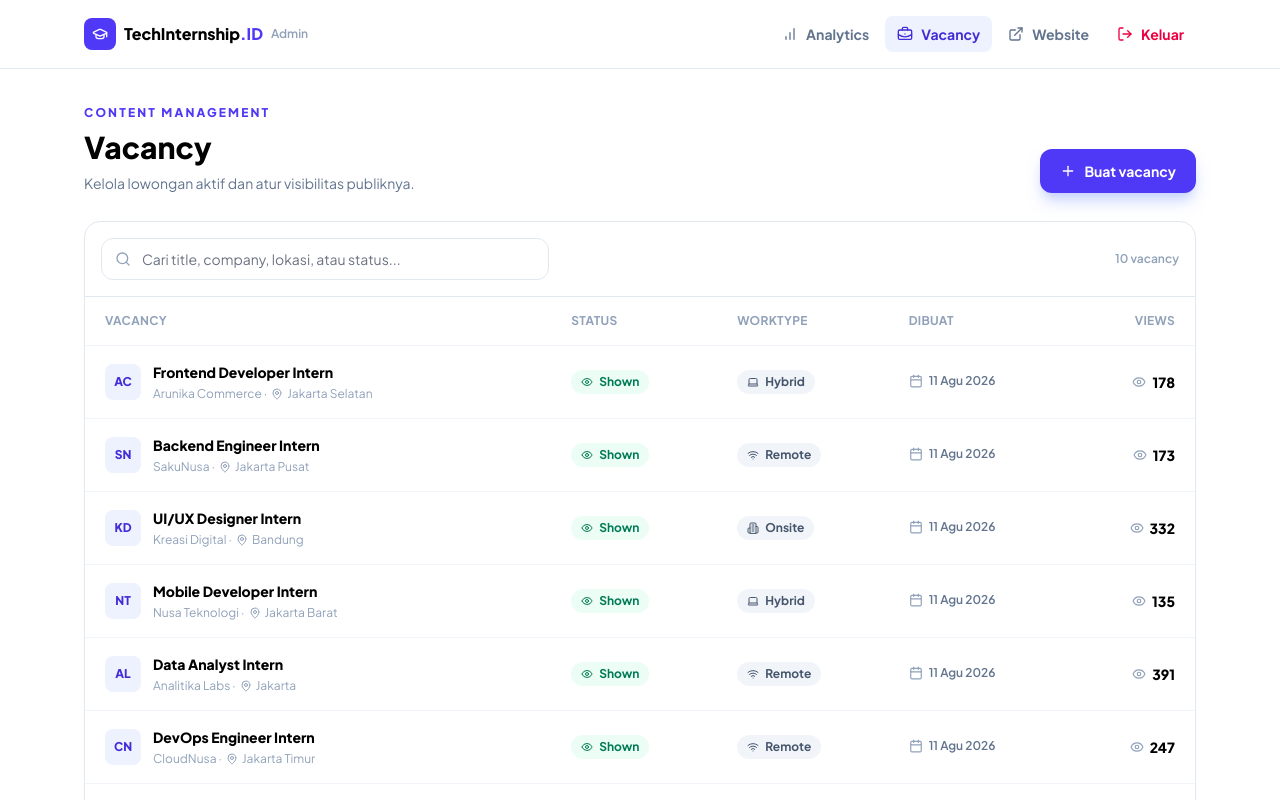
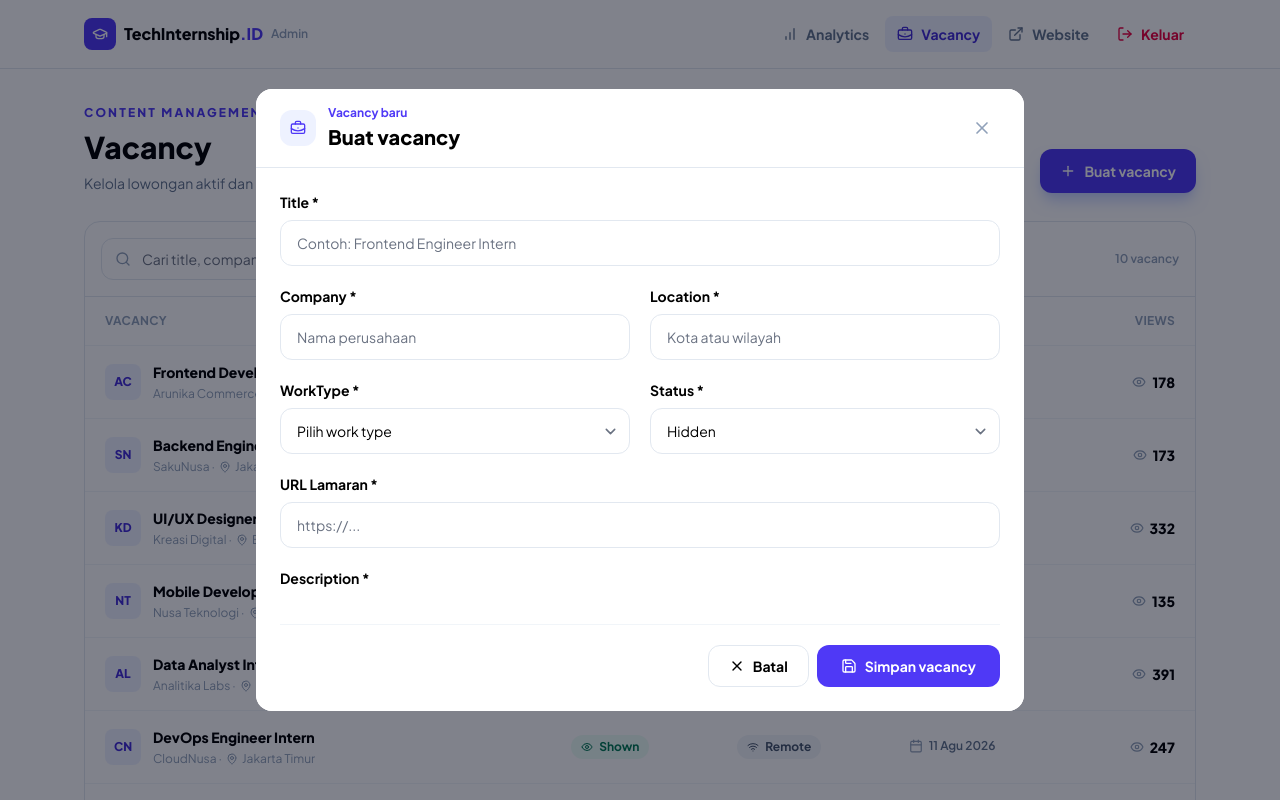
Before and after one commit to FadhilR12/tech-internship-id-sveltekit, a SvelteKit app: page /admin/vacancy in a window 1280 px wide. Both pictures are taken after a click on the button "Buat vacancy". Shown: the top 800 px of the page. Built offline with nearby package versions, Linux system fonts and the light colour scheme.

Commit message:
add modal button pop up

```diff
--- a/src/routes/admin/vacancy/+page.svelte
+++ b/src/routes/admin/vacancy/+page.svelte
@@ -14,7 +14,9 @@
 		Calendar,
 		Wifi,
 		Building2,
-		SearchX
+		SearchX,
+		X,
+		Save
 	} from '@lucide/svelte';
 	import { matches } from '$lib';
 	let { data } = $props();
@@ -46,6 +48,16 @@
 	let filteredVacancies = $derived(
 		data.vacancies.filter((vacancy) => matches(vacancy, debouncedSearch.value))
 	);
+
+	let vacancyModal;
+
+	function openVacancyModal() {
+		if (vacancyModal) vacancyModal.showModal();
+	}
+
+	function closeVacancyModal() {
+		if (vacancyModal) vacancyModal.close();
+	}
 </script>
 
 <header class="border-b border-slate-200 bg-white">
@@ -94,7 +106,7 @@
 		<!-- TODO(JS): Hubungkan pemicu ini ke dialog #vacancy-modal. -->
 		<button
 			type="button"
-			data-dialog-open="vacancy-modal"
+			onclick={openVacancyModal}
 			class="inline-flex items-center justify-center gap-2 rounded-xl bg-indigo-600 px-5 py-3 text-sm font-bold text-white shadow-lg shadow-indigo-200 hover:bg-indigo-700"
 			><Plus class="h-4 w-4" aria-hidden="true"></Plus>Buat vacancy</button
 		>
@@ -207,3 +219,103 @@
 		</div>
 	</div>
 </main>
+<!-- TODO(JS): Pertahankan dialog ini; implementasikan showModal(), close(), submit, validasi, dan feedback penyimpanan. -->
+<dialog
+	id="vacancy-modal"
+	bind:this={vacancyModal}
+	class="m-auto w-[calc(100%-2rem)] max-w-3xl rounded-2xl p-0 backdrop:bg-slate-950/50"
+>
+	<div class="max-h-[90vh] overflow-y-auto">
+		<div
+			class="sticky top-0 z-10 flex items-center justify-between border-b border-slate-200 bg-white px-6 py-4"
+		>
+			<div class="flex items-center gap-3">
+				<span class="grid h-9 w-9 place-items-center rounded-xl bg-indigo-50 text-indigo-600"
+					><BriefcaseBusiness class="h-4 w-4" aria-hidden="true"></BriefcaseBusiness></span
+				>
+				<div>
+					<p class="text-xs font-bold text-indigo-600">Vacancy baru</p>
+					<h2 class="mt-0.5 text-xl font-extrabold">Buat vacancy</h2>
+				</div>
+			</div>
+			<button
+				type="button"
+				onclick={closeVacancyModal}
+				aria-label="Tutup modal"
+				class="rounded-lg p-2 text-slate-400 hover:bg-slate-100"
+				><X class="h-5 w-5" aria-hidden="true"></X></button
+			>
+		</div>
+		<form class="bg-white p-6" novalidate>
+			<div class="grid gap-5 sm:grid-cols-2">
+				<label class="sm:col-span-2"
+					><span class="mb-2 block text-sm font-bold">Title *</span><input
+						required
+						placeholder="Contoh: Frontend Engineer Intern"
+						class="focus-ring w-full rounded-xl border border-slate-200 px-4 py-3 text-sm"
+					/></label
+				>
+				<label
+					><span class="mb-2 block text-sm font-bold">Company *</span><input
+						required
+						placeholder="Nama perusahaan"
+						class="focus-ring w-full rounded-xl border border-slate-200 px-4 py-3 text-sm"
+					/></label
+				>
+				<label
+					><span class="mb-2 block text-sm font-bold">Location *</span><input
+						required
+						placeholder="Kota atau wilayah"
+						class="focus-ring w-full rounded-xl border border-slate-200 px-4 py-3 text-sm"
+					/></label
+				>
+				<label
+					><span class="mb-2 block text-sm font-bold">WorkType *</span><span class="relative block"
+						><select
+							required
+							class="custom-select focus-ring w-full rounded-xl border border-slate-200 bg-white px-4 py-3 text-sm"
+							><option value="">Pilih work type</option><option>Onsite</option><option
+								>Hybrid</option
+							><option>Remote</option></select
+						></span
+					></label
+				>
+				<label
+					><span class="mb-2 block text-sm font-bold">Status *</span><span class="relative block"
+						><select
+							required
+							class="custom-select focus-ring w-full rounded-xl border border-slate-200 bg-white px-4 py-3 text-sm"
+							><option>Hidden</option><option>Shown</option></select
+						></span
+					></label
+				>
+				<label class="sm:col-span-2"
+					><span class="mb-2 block text-sm font-bold">URL Lamaran *</span><input
+						type="url"
+						required
+						placeholder="https://..."
+						class="focus-ring w-full rounded-xl border border-slate-200 px-4 py-3 text-sm"
+					/></label
+				>
+				<div class="sm:col-span-2">
+					<label class="mb-2 block text-sm font-bold">Description *</label>
+					<div data-quill-editor aria-label="Description vacancy"></div>
+				</div>
+			</div>
+			<div class="mt-7 border-t border-slate-100 pt-5">
+				<div class="flex flex-col-reverse justify-end gap-2 sm:flex-row">
+					<button
+						type="button"
+						onclick={closeVacancyModal}
+						class="inline-flex cursor-pointer items-center justify-center gap-2 rounded-xl border border-slate-200 px-5 py-2.5 text-sm font-bold"
+						><X class="h-4 w-4" aria-hidden="true"></X>Batal</button
+					><button
+						type="button"
+						class="inline-flex cursor-pointer items-center justify-center gap-2 rounded-xl bg-indigo-600 px-6 py-2.5 text-sm font-bold text-white"
+						><Save class="h-4 w-4" aria-hidden="true"></Save>Simpan vacancy</button
+					>
+				</div>
+			</div>
+		</form>
+	</div>
+</dialog>
--- a/src/routes/admin/vacancy/[id]/+page.svelte
+++ b/src/routes/admin/vacancy/[id]/+page.svelte
@@ -17,13 +17,35 @@
 		Eye,
 		CalendarDays,
 		BarChart3,
-		EyeOff
+		EyeOff,
+		Archive,
+		X,
+		Save
 	} from '@lucide/svelte';
 	import { passedDays, sanitizeHtml } from '$lib';
 	let { data } = $props();
 	let safeDescription = $state('');
 
-	console.log(data.vacancy)
+	let editModal;
+	let deleteModal;
+
+	function openEditModal() {
+		if (editModal) editModal.showModal();
+	}
+
+	function closeEditModal() {
+		if (editModal) editModal.close();
+	}
+
+	function openDeleteModal() {
+		if (deleteModal) deleteModal.showModal();
+	}
+
+	function closeDeleteModal() {
+		if (deleteModal) deleteModal.close();
+	}
+
+	console.log(data.vacancy);
 	onMount(async () => {
 		safeDescription = await sanitizeHtml(data.vacancy.descHtml);
 	});
@@ -87,12 +109,12 @@
 				><ExternalLink class="h-4 w-4" aria-hidden="true"></ExternalLink>Lihat publik</a
 			><button
 				type="button"
-				data-dialog-open="vacancy-modal"
+				onclick={openEditModal}
 				class="inline-flex items-center gap-2 rounded-xl bg-indigo-600 px-3.5 py-2.5 text-xs font-bold text-white"
 				><Pencil class="h-4 w-4" aria-hidden="true"></Pencil>Edit</button
 			><button
 				type="button"
-				data-dialog-open="delete-dialog"
+				onclick={openDeleteModal}
 				class="inline-flex items-center gap-2 rounded-xl px-3.5 py-2.5 text-xs font-bold text-rose-600"
 				><Trash2 class="h-4 w-4" aria-hidden="true"></Trash2>Hapus</button
 			>
@@ -141,14 +163,12 @@
 				<Link class="h-3.5 w-3.5" aria-hidden="true"></Link>URL Lamaran
 			</p>
 			<a
-				href="{data.vacancy.applyUrl}"
+				href={data.vacancy.applyUrl}
 				target="_blank"
 				rel="noopener noreferrer"
 				class="mt-2 inline-flex items-center gap-2 text-sm font-bold break-all text-indigo-600 hover:underline"
-				>{data.vacancy.applyUrl} <ExternalLink
-					class="h-4 w-4 shrink-0"
-					aria-hidden="true"
-				></ExternalLink></a
+				>{data.vacancy.applyUrl}
+				<ExternalLink class="h-4 w-4 shrink-0" aria-hidden="true"></ExternalLink></a
 			>
 		</div>
 	</section>
@@ -215,3 +235,136 @@
 		</div>
 	</section>
 </main>
+
+<!-- TODO(JS): Pertahankan kedua dialog berikut; hubungkan tombol aksi ke showModal(), close(), dan operasi backend. -->
+<dialog
+	id="delete-dialog"
+	bind:this={deleteModal}
+	class="m-auto w-[calc(100%-2rem)] max-w-md rounded-2xl p-0 backdrop:bg-slate-950/50"
+>
+	<form class="p-6">
+		<span class="grid h-10 w-10 place-items-center rounded-xl bg-rose-50 text-rose-600"
+			><Archive class="h-5 w-5" aria-hidden="true"></Archive></span
+		>
+		<h2 class="mt-4 text-lg font-extrabold">Hapus vacancy?</h2>
+		<p class="mt-2 text-sm leading-6 text-slate-500">
+			Vacancy akan dipindahkan ke arsip. Informasi dan seluruh data views tetap tersimpan, tetapi
+			tidak dapat diubah lagi.
+		</p>
+		<div class="mt-6 flex justify-end gap-2">
+			<button
+				type="button"
+				onclick={closeDeleteModal}
+				class="rounded-xl border cursor-pointer border-slate-200 px-4 py-2.5 text-sm font-bold">Batal</button
+			><button
+				type="submit"
+				value="confirm"
+				class="inline-flex items-center cursor-pointer gap-2 rounded-xl bg-rose-600 px-4 py-2.5 text-sm font-bold text-white"
+				><Archive class="h-4 w-4" aria-hidden="true"></Archive>Hapus</button
+			>
+		</div>
+	</form>
+</dialog>
+
+<dialog
+	id="vacancy-modal"
+	bind:this={editModal}
+	class="m-auto w-[calc(100%-2rem)] max-w-3xl rounded-2xl p-0 backdrop:bg-slate-950/50"
+>
+	<div class="max-h-[90vh] overflow-y-auto">
+		<div
+			class="sticky top-0 z-10 flex items-center justify-between border-b border-slate-200 bg-white px-6 py-4"
+		>
+			<div class="flex items-center gap-3">
+				<span class="grid h-9 w-9 place-items-center rounded-xl bg-indigo-50 text-indigo-600"
+					><BriefcaseBusiness class="h-4 w-4" aria-hidden="true"></BriefcaseBusiness></span
+				>
+				<div>
+					<p class="text-xs font-bold text-indigo-600">Edit vacancy</p>
+					<h2 class="mt-0.5 text-xl font-extrabold">Perbarui vacancy</h2>
+				</div>
+			</div>
+			<button
+				type="button"
+				onclick={closeEditModal}
+				aria-label="Tutup modal"
+				class="rounded-lg p-2 text-slate-400 hover:bg-slate-100"
+				><X class="h-5 w-5" aria-hidden="true"></X></button
+			>
+		</div>
+		<form class="bg-white p-6" novalidate>
+			<div class="grid gap-5 sm:grid-cols-2">
+				<label class="sm:col-span-2"
+					><span class="mb-2 block text-sm font-bold">Title *</span><input
+						required
+						value="Frontend Engineer Intern"
+						class="focus-ring w-full rounded-xl border border-slate-200 px-4 py-3 text-sm"
+					/></label
+				>
+				<label
+					><span class="mb-2 block text-sm font-bold">Company *</span><input
+						required
+						value="Arunika Commerce"
+						class="focus-ring w-full rounded-xl border border-slate-200 px-4 py-3 text-sm"
+					/></label
+				>
+				<label
+					><span class="mb-2 block text-sm font-bold">Location *</span><input
+						required
+						value="Jakarta Selatan"
+						class="focus-ring w-full rounded-xl border border-slate-200 px-4 py-3 text-sm"
+					/></label
+				>
+				<label
+					><span class="mb-2 block text-sm font-bold">WorkType *</span><span class="relative block"
+						><select
+							class="custom-select focus-ring w-full rounded-xl border border-slate-200 bg-white px-4 py-3 text-sm"
+							><option>Onsite</option><option selected>Hybrid</option><option>Remote</option
+							></select
+						></span
+					></label
+				>
+				<label
+					><span class="mb-2 block text-sm font-bold">Status *</span><span class="relative block"
+						><select
+							class="custom-select focus-ring w-full rounded-xl border border-slate-200 bg-white px-4 py-3 text-sm"
+							><option>Hidden</option><option selected>Shown</option></select
+						></span
+					></label
+				>
+				<label class="sm:col-span-2"
+					><span class="mb-2 block text-sm font-bold">URL Lamaran *</span><input
+						type="url"
+						required
+						value="https://example.com/careers/frontend-intern"
+						class="focus-ring w-full rounded-xl border border-slate-200 px-4 py-3 text-sm"
+					/></label
+				>
+				<div class="sm:col-span-2">
+					<label class="mb-2 block text-sm font-bold">Description *</label>
+					<div data-quill-editor>
+						<h2>Tentang role ini</h2>
+						<p>
+							Arunika Commerce membantu brand lokal mengelola katalog, pesanan, dan promosi dari
+							satu dashboard.
+						</p>
+					</div>
+				</div>
+			</div>
+			<div class="mt-7 border-t border-slate-100 pt-5">
+				<div class="flex flex-col-reverse justify-end gap-2 sm:flex-row">
+					<button
+						type="button"
+						onclick={closeEditModal}
+						class="inline-flex items-center cursor-pointer justify-center gap-2 rounded-xl border border-slate-200 px-5 py-2.5 text-sm font-bold"
+						><X class="h-4 w-4" aria-hidden="true"></X>Batal</button
+					><button
+						type="button"
+						class="inline-flex items-center justify-center gap-2 rounded-xl cursor-pointer bg-indigo-600 px-6 py-2.5 text-sm font-bold text-white"
+						><Save class="h-4 w-4" aria-hidden="true"></Save>Simpan vacancy</button
+					>
+				</div>
+			</div>
+		</form>
+	</div>
+</dialog>
```
